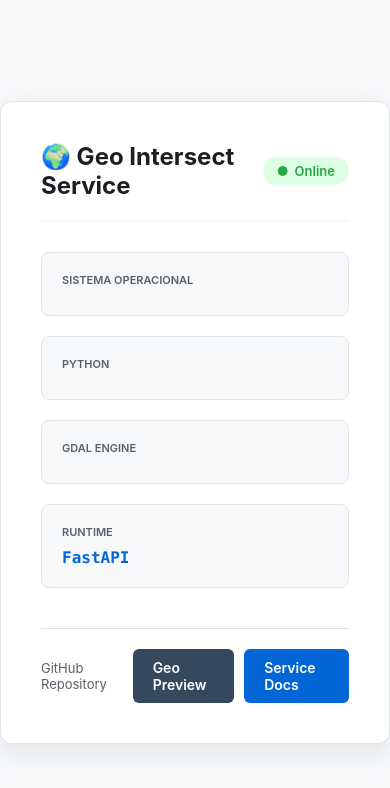
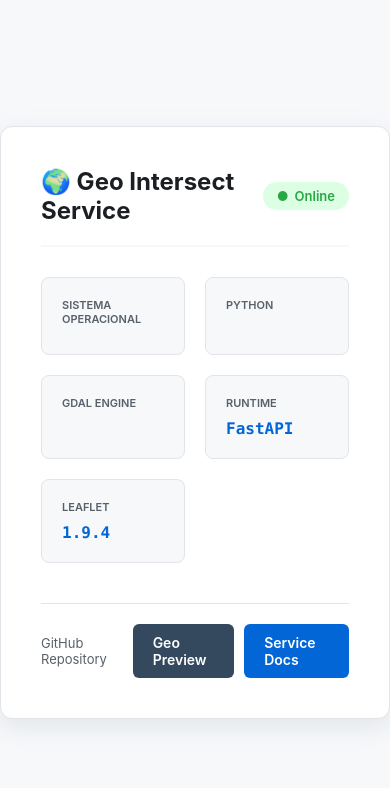
Before and after one commit to ivanildosas/geo-intersection-service, a Python web app: template app/templates/status.html in a window 390 px wide. Shown: the top 788 px of the page. Run offline with Jinja, Linux system fonts and the light colour scheme; the template is opened without the code that fills it, so the values that code supplies are empty.

Commit message:
Atualiza rotas, interface de status e README

```diff
--- a/app/constants.py
+++ b/app/constants.py
@@ -20,14 +20,14 @@
 CSV_FOLDER = str(BASE_DIR / 'files' / 'csv')
 
 # Shapefiles
-SHAPEFILE_NAME_LIST = ['camada-1.shp', 'camada-2.shp', 'camada-3.shp']
-SHAPEFILE_NAME_LIST_ALL = [
+# SHAPEFILE_NAME_LIST = ['camada-1.shp', 'camada-2.shp', 'camada-3.shp']
+SHAPEFILE_NAME_LIST = [
     'camada-1.shp', 'camada-2.shp', 'camada-3.shp',
     'camada-4.shp', 'camada-5.shp', 'camada-6.shp',
     'camada-7.shp', 'camada-8.shp', 'camada-9.shp'
 ]
 SHAPEFILE_PATH_LIST = [str(Path(SHAPES_FOLDER) / x) for x in SHAPEFILE_NAME_LIST]
-SHAPEFILE_PATH_LIST_ALL = [str(Path(SHAPES_FOLDER) / x) for x in SHAPEFILE_NAME_LIST_ALL]
+
 # SHAPEFILE_COUNT = len(SHAPEFILE_NAME_LIST)
 
 # Arquivo GeoJSON
--- a/app/geo_controller.py
+++ b/app/geo_controller.py
@@ -106,9 +106,9 @@
         self.app_logger.start('Rotina de conversão de shapefiles para GeoJsonData iniciada.')
 
         geojson_dict = {}
-        shapes_count = len(ct.SHAPEFILE_PATH_LIST_ALL)
+        shapes_count = len(ct.SHAPEFILE_PATH_LIST)
 
-        for i, shape_path in enumerate(ct.SHAPEFILE_PATH_LIST_ALL):
+        for i, shape_path in enumerate(ct.SHAPEFILE_PATH_LIST):
 
             #  nome_camada = f'camada-{i+1}'
             nome_camada = path.basename(shape_path)
--- a/app/static/css/style.css
+++ b/app/static/css/style.css
@@ -25,9 +25,8 @@
     border-radius: 12px;
     box-shadow: 0 8px 24px rgba(149, 157, 165, 0.2);
     border: 1px solid var(--border);
-    /* LARGURA AMPLIADA */
     width: 90%;
-    max-width: 1000px;
+    max-width: 1200px;
 }
 
 header {
@@ -60,10 +59,9 @@
     gap: 6px;
 }
 
-/* GRID DE MONITORAMENTO */
 .info-grid {
     display: grid;
-    grid-template-columns: repeat(auto-fit, minmax(200px, 1fr));
+    grid-template-columns: repeat(5, 1fr);
     gap: 20px;
     margin-bottom: 40px;
 }
@@ -129,3 +127,9 @@
 .repo-link:hover {
     color: var(--primary);
 }
+
+@media (max-width: 992px) {
+    .info-grid {
+        grid-template-columns: repeat(auto-fit, minmax(140px, 1fr));
+    }
+}
--- a/app/templates/map.html
+++ b/app/templates/map.html
@@ -14,7 +14,7 @@
 <body>
 
     <header class="main-header">
-        <h1>Geo Intersect Service</h1>
+        <h1>Geo Intersect Service - Preview</h1>
 
         <span id="status-badge"></span>
 
@@ -25,7 +25,7 @@
                     hx-post="/api/map_intersect"
                     hx-target="#table-results-container"
                     hx-indicator="#status-badge">
-                Intersect Shapes
+                Intersect
             </button>
             <a href="/" class="btn-home">Home</a>
         </div>
--- a/app/templates/status.html
+++ b/app/templates/status.html
@@ -32,6 +32,10 @@
                 <label>Runtime</label>
                 <code>FastAPI</code>
             </div>
+            <div class="info-card">
+                <label>Leaflet</label>
+                <code>1.9.4</code>
+            </div>
         </div>
 
         <footer>
```
Also changed, not shown: app/main.py (+12 -1 lines), app/static/css/map.css (+3 -5 lines), app/static/js/map.js (+4 -4 lines), README.md.
